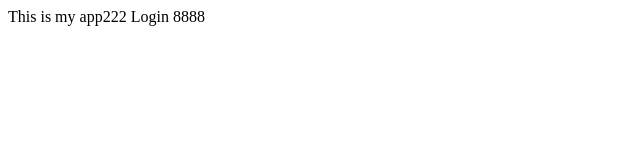
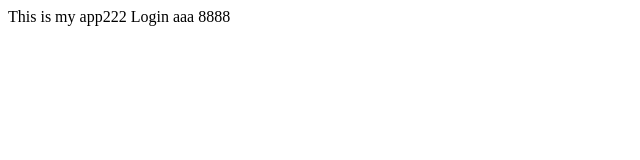
Before and after one commit to cetubig/First-Git, a plain HTML site: page index.html in a window 1280 px wide. Shown: the full height of the page, 0-640 px from the left. Drawn offline with Linux system fonts and the light colour scheme.

Commit message:
Added 8888

```diff
--- a/index.html
+++ b/index.html
@@ -4,6 +4,6 @@
 </head>
 <body>
 	This is my app222
-	Login 8888
+	Login aaa 8888
 </body>
 </html>
```
